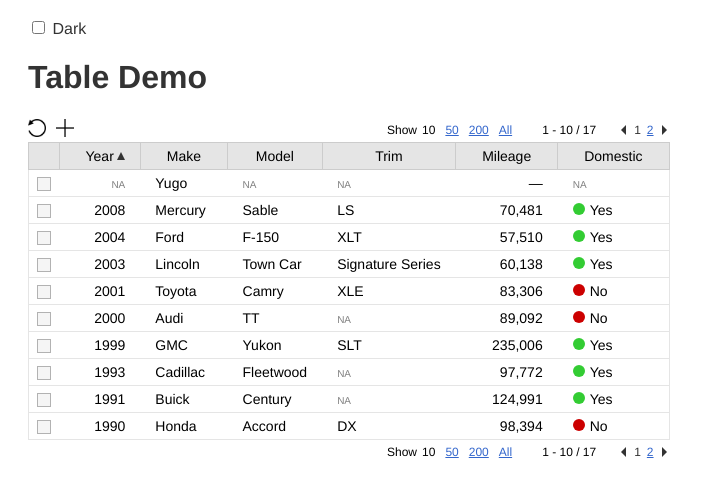
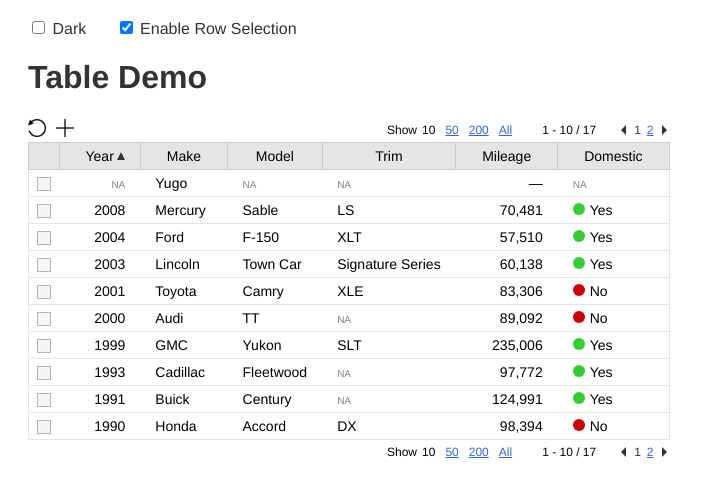
Before and after one commit to anwansi/vue-table, a Vue app: page / in a window 1280 px wide. Shown: the top 496 px of the page, without its empty margins (0-705 px from the left). Built offline with nearby package versions, Linux system fonts and the light colour scheme.

Commit message:
Expose input for toggling row selection in demo app

```diff
--- a/src/app.vue
+++ b/src/app.vue
@@ -7,6 +7,13 @@
                @change="handleChangeDark" />
         Dark
       </label>
+      <label>
+        <input ref="selectInput"
+               type="checkbox"
+               checked
+               @change="handleChangeSelect" />
+        Enable Row Selection
+      </label>
     </div>
     <h1>Table Demo</h1>
     <vue-table :dark="dark"
@@ -15,6 +22,7 @@
                :defaultSort="defaultSort"
                :showRefresh="showRefresh"
                :showAdd="showAdd"
+               :enableSelect="enableSelect"
                :enableRefresh="enableRefresh"
                :enableAdd="enableAdd"
                :refreshing="tableRefreshing"
@@ -37,6 +45,7 @@
             tableRefreshing : false,
             showAdd         : true,
             showRefresh     : true,
+            enableSelect    : true,
             enableAdd       : true,
             enableRefresh   : true,
             columns         : [
@@ -288,6 +297,9 @@
         handleChangeDark(event) {
             this.dark = this.$refs.darkInput.checked;
         },
+        handleChangeSelect(event) {
+            this.enableSelect = this.$refs.selectInput.checked;
+        },
         handleTableAdd() {
             const auto = this.rows.find(item => (item.id === 'auto999'));
             if (auto) {
@@ -335,6 +347,10 @@
 }
 
 #options {
+}
+
+#options label {
+    margin-right:25px;
 }
 
 #app {
```
